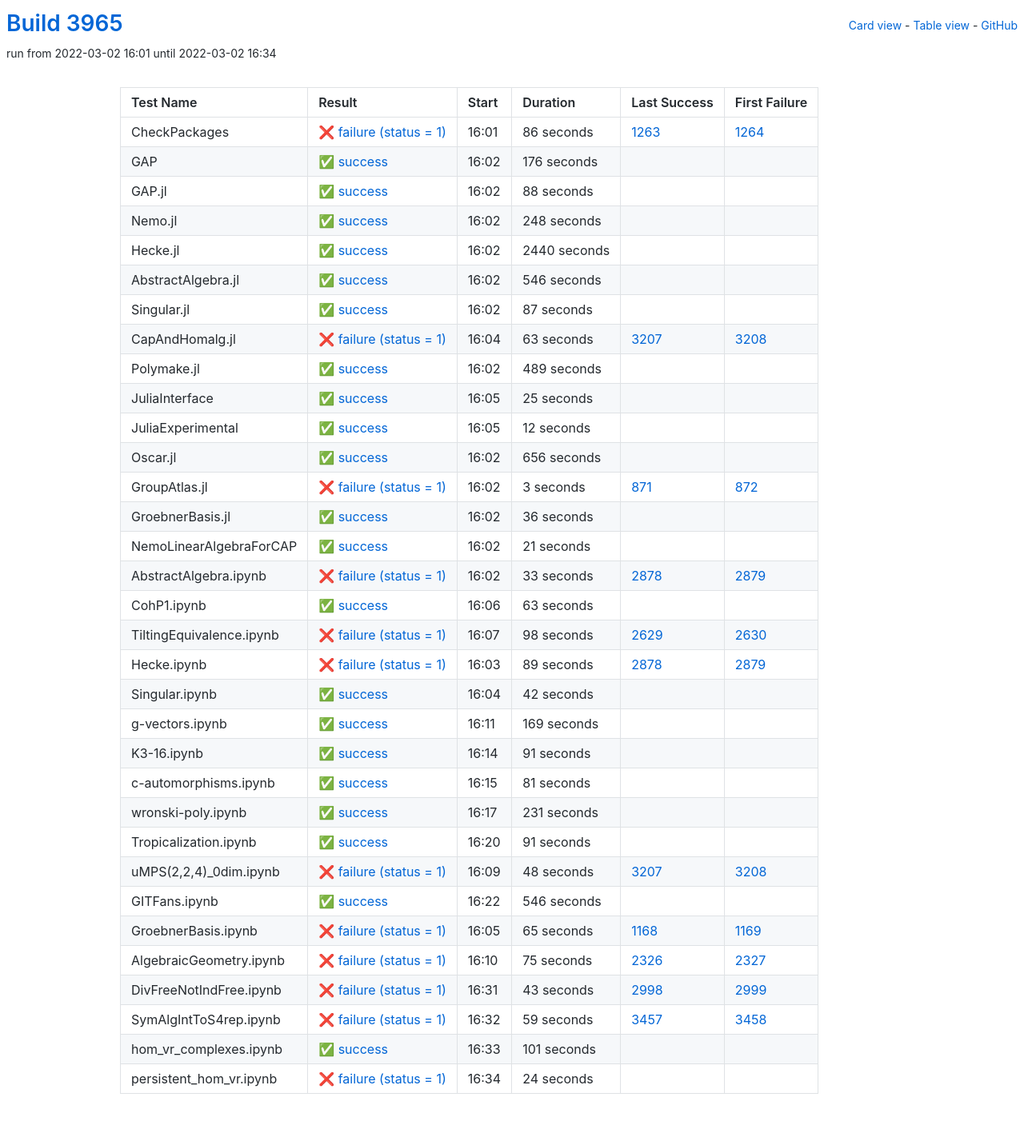
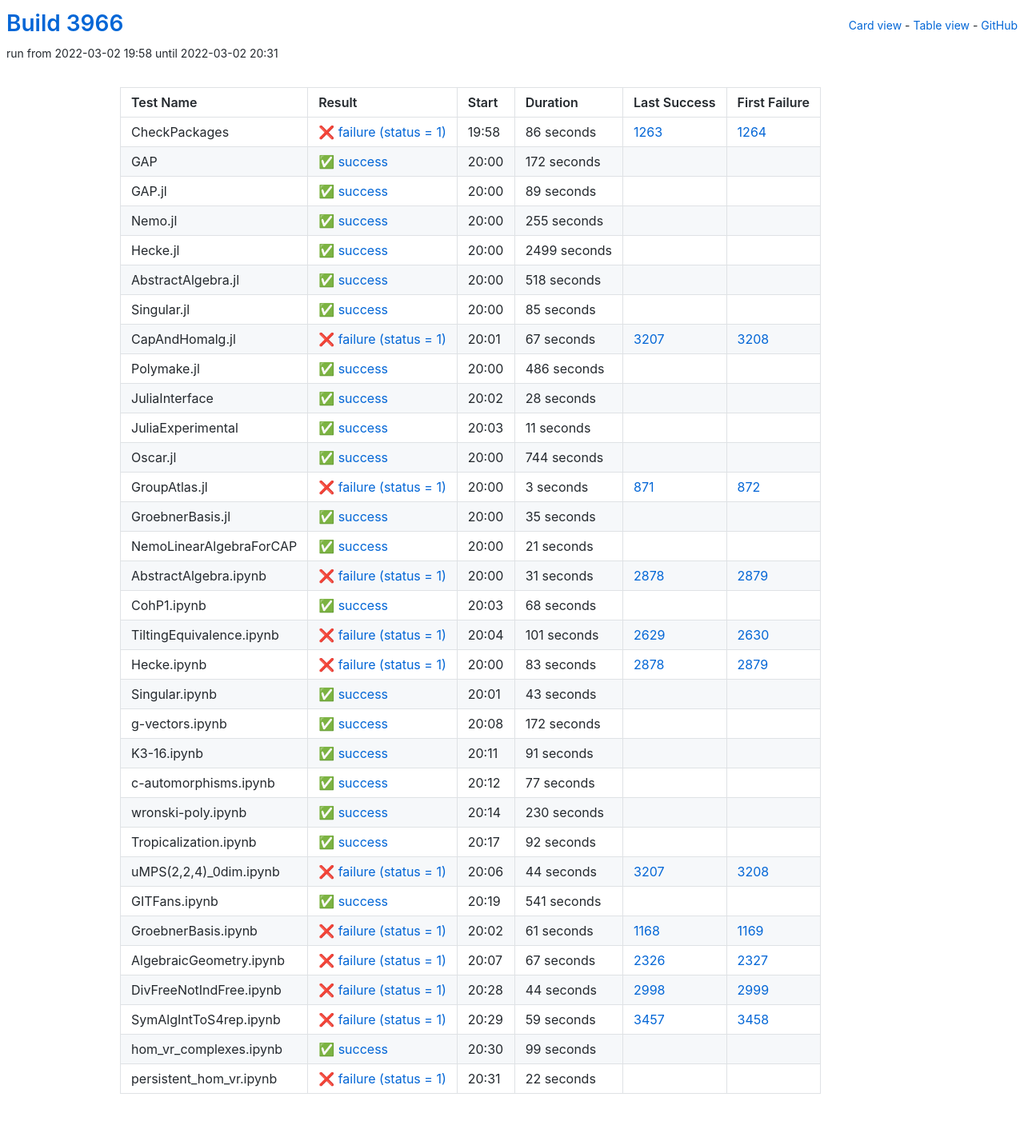
Before and after one commit to oscar-system/oscar-ci-status-stable, a Jekyll site: the page built from table.html, in a window 1280 px wide. Shown: the whole page at 80% size. Built offline with Jekyll 4.4.1, drawn with Linux system fonts in a browser that asks for light colours.

Commit message:
Build #3966

```diff
--- a/_data/ci.yml
+++ b/_data/ci.yml
@@ -1,6 +1,6 @@
 ---
-build: 3965
-build_url: https://oscarci.mathematik.uni-kl.de/job/oscar-stable/3965/
+build: 3966
+build_url: https://oscarci.mathematik.uni-kl.de/job/oscar-stable/3966/
 job: oscar-stable
 organization: oscar-system
 repo: oscar-ci-status-stable
@@ -8,8 +8,8 @@ repourl: https://github.com/oscar-system/oscar-ci-status-stable
 tests:
 - name: CheckPackages
   id: checkpackages
-  log: https://oscarci.mathematik.uni-kl.de/job/oscar-stable/3965/artifact/logs/build-3965/CheckPackages.log
-  start: 2022-03-02 16:01
+  log: https://oscarci.mathematik.uni-kl.de/job/oscar-stable/3966/artifact/logs/build-3966/CheckPackages.log
+  start: 2022-03-02 19:58
   success: false
   exitcode: 1
   status: failure
@@ -20,140 +20,140 @@ tests:
   first_failure_url: https://oscarci.mathematik.uni-kl.de/job/oscar-stable/1264/
 - name: GAP
   id: gap
-  log: https://oscarci.mathematik.uni-kl.de/job/oscar-stable/3965/artifact/logs/build-3965/GAP.log
-  start: 2022-03-02 16:02
+  log: https://oscarci.mathematik.uni-kl.de/job/oscar-stable/3966/artifact/logs/build-3966/GAP.log
+  start: 2022-03-02 20:00
   success: true
   exitcode: 0
   status: success
-  duration: 176
+  duration: 172
   last_success: false
   last_success_url:
   first_failure: false
   first_failure_url:
 - name: GAP.jl
   id: gap-jl
-  log: https://oscarci.mathematik.uni-kl.de/job/oscar-stable/3965/artifact/logs/build-3965/GAP.jl.log
-  start: 2022-03-02 16:02
+  log: https://oscarci.mathematik.uni-kl.de/job/oscar-stable/3966/artifact/logs/build-3966/GAP.jl.log
+  start: 2022-03-02 20:00
   success: true
   exitcode: 0
   status: success
-  duration: 88
+  duration: 89
   last_success: false
   last_success_url:
   first_failure: false
   first_failure_url:
 - name: Nemo.jl
   id: nemo-jl
-  log: https://oscarci.mathematik.uni-kl.de/job/oscar-stable/3965/artifact/logs/build-3965/Nemo.jl.log
-  start: 2022-03-02 16:02
+  log: https://oscarci.mathematik.uni-kl.de/job/oscar-stable/3966/artifact/logs/build-3966/Nemo.jl.log
+  start: 2022-03-02 20:00
   success: true
   exitcode: 0
   status: success
-  duration: 248
+  duration: 255
   last_success: false
   last_success_url:
   first_failure: false
   first_failure_url:
 - name: Hecke.jl
   id: hecke-jl
-  log: https://oscarci.mathematik.uni-kl.de/job/oscar-stable/3965/artifact/logs/build-3965/Hecke.jl.log
-  start: 2022-03-02 16:02
+  log: https://oscarci.mathematik.uni-kl.de/job/oscar-stable/3966/artifact/logs/build-3966/Hecke.jl.log
+  start: 2022-03-02 20:00
   success: true
   exitcode: 0
   status: success
-  duration: 2440
+  duration: 2499
   last_success: false
   last_success_url:
   first_failure: false
   first_failure_url:
 - name: AbstractAlgebra.jl
   id: abstractalgebra-jl
-  log: https://oscarci.mathematik.uni-kl.de/job/oscar-stable/3965/artifact/logs/build-3965/AbstractAlgebra.jl.log
-  start: 2022-03-02 16:02
+  log: https://oscarci.mathematik.uni-kl.de/job/oscar-stable/3966/artifact/logs/build-3966/AbstractAlgebra.jl.log
+  start: 2022-03-02 20:00
   success: true
   exitcode: 0
   status: success
-  duration: 546
+  duration: 518
   last_success: false
   last_success_url:
   first_failure: false
   first_failure_url:
 - name: Singular.jl
   id: singular-jl
-  log: https://oscarci.mathematik.uni-kl.de/job/oscar-stable/3965/artifact/logs/build-3965/Singular.jl.log
-  start: 2022-03-02 16:02
+  log: https://oscarci.mathematik.uni-kl.de/job/oscar-stable/3966/artifact/logs/build-3966/Singular.jl.log
+  start: 2022-03-02 20:00
   success: true
   exitcode: 0
   status: success
-  duration: 87
+  duration: 85
   last_success: false
   last_success_url:
   first_failure: false
   first_failure_url:
 - name: CapAndHomalg.jl
   id: capandhomalg-jl
-  log: https://oscarci.mathematik.uni-kl.de/job/oscar-stable/3965/artifact/logs/build-3965/CapAndHomalg.jl.log
-  start: 2022-03-02 16:04
+  log: https://oscarci.mathematik.uni-kl.de/job/oscar-stable/3966/artifact/logs/build-3966/CapAndHomalg.jl.log
+  start: 2022-03-02 20:01
   success: false
   exitcode: 1
   status: failure
-  duration: 63
+  duration: 67
   last_success: 3207
   last_success_url: https://oscarci.mathematik.uni-kl.de/job/oscar-stable/3207/
   first_failure: 3208
   first_failure_url: https://oscarci.mathematik.uni-kl.de/job/oscar-stable/3208/
 - name: Polymake.jl
   id: polymake-jl
-  log: https://oscarci.mathematik.uni-kl.de/job/oscar-stable/3965/artifact/logs/build-3965/Polymake.jl.log
-  start: 2022-03-02 16:02
+  log: https://oscarci.mathematik.uni-kl.de/job/oscar-stable/3966/artifact/logs/build-3966/Polymake.jl.log
+  start: 2022-03-02 20:00
   success: true
   exitcode: 0
   status: success
-  duration: 489
+  duration: 486
   last_success: false
   last_success_url:
   first_failure: false
   first_failure_url:
 - name: JuliaInterface
   id: juliainterface
-  log: https://oscarci.mathematik.uni-kl.de/job/oscar-stable/3965/artifact/logs/build-3965/JuliaInterface.log
-  start: 2022-03-02 16:05
+  log: https://oscarci.mathematik.uni-kl.de/job/oscar-stable/3966/artifact/logs/build-3966/JuliaInterface.log
+  start: 2022-03-02 20:02
   success: true
   exitcode: 0
   status: success
-  duration: 25
+  duration: 28
   last_success: false
   last_success_url:
   first_failure: false
   first_failure_url:
 - name: JuliaExperimental
   id: juliaexperimental
-  log: https://oscarci.mathematik.uni-kl.de/job/oscar-stable/3965/artifact/logs/build-3965/JuliaExperimental.log
-  start: 2022-03-02 16:05
+  log: https://oscarci.mathematik.uni-kl.de/job/oscar-stable/3966/artifact/logs/build-3966/JuliaExperimental.log
+  start: 2022-03-02 20:03
   success: true
   exitcode: 0
   status: success
-  duration: 12
+  duration: 11
   last_success: false
   last_success_url:
   first_failure: false
   first_failure_url:
 - name: Oscar.jl
   id: oscar-jl
-  log: https://oscarci.mathematik.uni-kl.de/job/oscar-stable/3965/artifact/logs/build-3965/Oscar.jl.log
-  start: 2022-03-02 16:02
+  log: https://oscarci.mathematik.uni-kl.de/job/oscar-stable/3966/artifact/logs/build-3966/Oscar.jl.log
+  start: 2022-03-02 20:00
   success: true
   exitcode: 0
   status: success
-  duration: 656
+  duration: 744
   last_success: false
   last_success_url:
   first_failure: false
   first_failure_url:
 - name: GroupAtlas.jl
   id: groupatlas-jl
-  log: https://oscarci.mathematik.uni-kl.de/job/oscar-stable/3965/artifact/logs/build-3965/GroupAtlas.jl.log
-  start: 2022-03-02 16:02
+  log: https://oscarci.mathematik.uni-kl.de/job/oscar-stable/3966/artifact/logs/build-3966/GroupAtlas.jl.log
+  start: 2022-03-02 20:00
   success: false
   exitcode: 1
   status: failure
@@ -164,20 +164,20 @@ tests:
   first_failure_url: https://oscarci.mathematik.uni-kl.de/job/oscar-stable/872/
 - name: GroebnerBasis.jl
   id: groebnerbasis-jl
-  log: https://oscarci.mathematik.uni-kl.de/job/oscar-stable/3965/artifact/logs/build-3965/GroebnerBasis.jl.log
-  start: 2022-03-02 16:02
+  log: https://oscarci.mathematik.uni-kl.de/job/oscar-stable/3966/artifact/logs/build-3966/GroebnerBasis.jl.log
+  start: 2022-03-02 20:00
   success: true
   exitcode: 0
   status: success
-  duration: 36
+  duration: 35
   last_success: false
   last_success_url:
   first_failure: false
   first_failure_url:
 - name: NemoLinearAlgebraForCAP
   id: nemolinearalgebraforcap
-  log: https://oscarci.mathematik.uni-kl.de/job/oscar-stable/3965/artifact/logs/build-3965/NemoLinearAlgebraForCAP.log
-  start: 2022-03-02 16:02
+  log: https://oscarci.mathematik.uni-kl.de/job/oscar-stable/3966/artifact/logs/build-3966/NemoLinearAlgebraForCAP.log
+  start: 2022-03-02 20:00
   success: true
   exitcode: 0
   status: success
@@ -188,80 +188,80 @@ tests:
   first_failure_url:
 - name: AbstractAlgebra.ipynb
   id: abstractalgebra-ipynb
-  log: https://oscarci.mathematik.uni-kl.de/job/oscar-stable/3965/artifact/logs/build-3965/AbstractAlgebra.ipynb.log
-  start: 2022-03-02 16:02
+  log: https://oscarci.mathematik.uni-kl.de/job/oscar-stable/3966/artifact/logs/build-3966/AbstractAlgebra.ipynb.log
+  start: 2022-03-02 20:00
   success: false
   exitcode: 1
   status: failure
-  duration: 33
+  duration: 31
   last_success: 2878
   last_success_url: https://oscarci.mathematik.uni-kl.de/job/oscar-stable/2878/
   first_failure: 2879
   first_failure_url: https://oscarci.mathematik.uni-kl.de/job/oscar-stable/2879/
 - name: CohP1.ipynb
   id: cohp1-ipynb
-  log: https://oscarci.mathematik.uni-kl.de/job/oscar-stable/3965/artifact/logs/build-3965/CohP1.ipynb.log
-  start: 2022-03-02 16:06
+  log: https://oscarci.mathematik.uni-kl.de/job/oscar-stable/3966/artifact/logs/build-3966/CohP1.ipynb.log
+  start: 2022-03-02 20:03
   success: true
   exitcode: 0
   status: success
-  duration: 63
+  duration: 68
   last_success: false
   last_success_url:
   first_failure: false
   first_failure_url:
 - name: TiltingEquivalence.ipynb
   id: tiltingequivalence-ipynb
-  log: https://oscarci.mathematik.uni-kl.de/job/oscar-stable/3965/artifact/logs/build-3965/TiltingEquivalence.ipynb.log
-  start: 2022-03-02 16:07
+  log: https://oscarci.mathematik.uni-kl.de/job/oscar-stable/3966/artifact/logs/build-3966/TiltingEquivalence.ipynb.log
+  start: 2022-03-02 20:04
   success: false
   exitcode: 1
   status: failure
-  duration: 98
+  duration: 101
   last_success: 2629
   last_success_url: https://oscarci.mathematik.uni-kl.de/job/oscar-stable/2629/
   first_failure: 2630
   first_failure_url: https://oscarci.mathematik.uni-kl.de/job/oscar-stable/2630/
 - name: Hecke.ipynb
   id: hecke-ipynb
-  log: https://oscarci.mathematik.uni-kl.de/job/oscar-stable/3965/artifact/logs/build-3965/Hecke.ipynb.log
-  start: 2022-03-02 16:03
+  log: https://oscarci.mathematik.uni-kl.de/job/oscar-stable/3966/artifact/logs/build-3966/Hecke.ipynb.log
+  start: 2022-03-02 20:00
   success: false
   exitcode: 1
   status: failure
-  duration: 89
+  duration: 83
   last_success: 2878
   last_success_url: https://oscarci.mathematik.uni-kl.de/job/oscar-stable/2878/
   first_failure: 2879
   first_failure_url: https://oscarci.mathematik.uni-kl.de/job/oscar-stable/2879/
 - name: Singular.ipynb
   id: singular-ipynb
-  log: https://oscarci.mathematik.uni-kl.de/job/oscar-stable/3965/artifact/logs/build-3965/Singular.ipynb.log
-  start: 2022-03-02 16:04
+  log: https://oscarci.mathematik.uni-kl.de/job/oscar-stable/3966/artifact/logs/build-3966/Singular.ipynb.log
+  start: 2022-03-02 20:01
   success: true
   exitcode: 0
   status: success
-  duration: 42
+  duration: 43
   last_success: false
   last_success_url:
   first_failure: false
   first_failure_url:
 - name: g-vectors.ipynb
   id: g-vectors-ipynb
-  log: https://oscarci.mathematik.uni-kl.de/job/oscar-stable/3965/artifact/logs/build-3965/g-vectors.ipynb.log
-  start: 2022-03-02 16:11
+  log: https://oscarci.mathematik.uni-kl.de/job/oscar-stable/3966/artifact/logs/build-3966/g-vectors.ipynb.log
+  start: 2022-03-02 20:08
   success: true
   exitcode: 0
   status: success
-  duration: 169
+  duration: 172
   last_success: false
   last_success_url:
   first_failure: false
   first_failure_url:
 - name: K3-16.ipynb
   id: k3-16-ipynb
-  log: https://oscarci.mathematik.uni-kl.de/job/oscar-stable/3965/artifact/logs/build-3965/K3-16.ipynb.log
-  start: 2022-03-02 16:14
+  log: https://oscarci.mathematik.uni-kl.de/job/oscar-stable/3966/artifact/logs/build-3966/K3-16.ipynb.log
+  start: 2022-03-02 20:11
   success: true
   exitcode: 0
   status: success
@@ -272,104 +272,104 @@ tests:
   first_failure_url:
 - name: c-automorphisms.ipynb
   id: c-automorphisms-ipynb
-  log: https://oscarci.mathematik.uni-kl.de/job/oscar-stable/3965/artifact/logs/build-3965/c-automorphisms.ipynb.log
-  start: 2022-03-02 16:15
+  log: https://oscarci.mathematik.uni-kl.de/job/oscar-stable/3966/artifact/logs/build-3966/c-automorphisms.ipynb.log
+  start: 2022-03-02 20:12
   success: true
   exitcode: 0
   status: success
-  duration: 81
+  duration: 77
   last_success: false
   last_success_url:
   first_failure: false
   first_failure_url:
 - name: wronski-poly.ipynb
   id: wronski-poly-ipynb
-  log: https://oscarci.mathematik.uni-kl.de/job/oscar-stable/3965/artifact/logs/build-3965/wronski-poly.ipynb.log
-  start: 2022-03-02 16:17
+  log: https://oscarci.mathematik.uni-kl.de/job/oscar-stable/3966/artifact/logs/build-3966/wronski-poly.ipynb.log
+  start: 2022-03-02 20:14
   success: true
   exitcode: 0
   status: success
-  duration: 231
+  duration: 230
   last_success: false
   last_success_url:
   first_failure: false
   first_failure_url:
 - name: Tropicalization.ipynb
   id: tropicalization-ipynb
-  log: https://oscarci.mathematik.uni-kl.de/job/oscar-stable/3965/artifact/logs/build-3965/Tropicalization.ipynb.log
-  start: 2022-03-02 16:20
+  log: https://oscarci.mathematik.uni-kl.de/job/oscar-stable/3966/artifact/logs/build-3966/Tropicalization.ipynb.log
+  start: 2022-03-02 20:17
   success: true
   exitcode: 0
   status: success
-  duration: 91
+  duration: 92
   last_success: false
   last_success_url:
   first_failure: false
   first_failure_url:
 - name: uMPS(2,2,4)_0dim.ipynb
   id: umps-2-2-4-0dim-ipynb
-  log: https://oscarci.mathematik.uni-kl.de/job/oscar-stable/3965/artifact/logs/build-3965/uMPS-2-2-4-_0dim.ipynb.log
-  start: 2022-03-02 16:09
+  log: https://oscarci.mathematik.uni-kl.de/job/oscar-stable/3966/artifact/logs/build-3966/uMPS-2-2-4-_0dim.ipynb.log
+  start: 2022-03-02 20:06
   success: false
   exitcode: 1
   status: failure
-  duration: 48
+  duration: 44
   last_success: 3207
   last_success_url: https://oscarci.mathematik.uni-kl.de/job/oscar-stable/3207/
   first_failure: 3208
   first_failure_url: https://oscarci.mathematik.uni-kl.de/job/oscar-stable/3208/
 - name: GITFans.ipynb
   id: gitfans-ipynb
-  log: https://oscarci.mathematik.uni-kl.de/job/oscar-stable/3965/artifact/logs/build-3965/GITFans.ipynb.log
-  start: 2022-03-02 16:22
+  log: https://oscarci.mathematik.uni-kl.de/job/oscar-stable/3966/artifact/logs/build-3966/GITFans.ipynb.log
+  start: 2022-03-02 20:19
   success: true
   exitcode: 0
   status: success
-  duration: 546
+  duration: 541
   last_success: false
   last_success_url:
   first_failure: false
   first_failure_url:
 - name: GroebnerBasis.ipynb
   id: groebnerbasis-ipynb
-  log: https://oscarci.mathematik.uni-kl.de/job/oscar-stable/3965/artifact/logs/build-3965/GroebnerBasis.ipynb.log
-  start: 2022-03-02 16:05
+  log: https://oscarci.mathematik.uni-kl.de/job/oscar-stable/3966/artifact/logs/build-3966/GroebnerBasis.ipynb.log
+  start: 2022-03-02 20:02
   success: false
   exitcode: 1
   status: failure
-  duration: 65
+  duration: 61
   last_success: 1168
   last_success_url: https://oscarci.mathematik.uni-kl.de/job/oscar-stable/1168/
   first_failure: 1169
   first_failure_url: https://oscarci.mathematik.uni-kl.de/job/oscar-stable/1169/
 - name: AlgebraicGeometry.ipynb
   id: algebraicgeometry-ipynb
-  log: https://oscarci.mathematik.uni-kl.de/job/oscar-stable/3965/artifact/logs/build-3965/AlgebraicGeometry.ipynb.log
-  start: 2022-03-02 16:10
+  log: https://oscarci.mathematik.uni-kl.de/job/oscar-stable/3966/artifact/logs/build-3966/AlgebraicGeometry.ipynb.log
+  start: 2022-03-02 20:07
   success: false
   exitcode: 1
   status: failure
-  duration: 75
+  duration: 67
   last_success: 2326
   last_success_url: https://oscarci.mathematik.uni-kl.de/job/oscar-stable/2326/
   first_failure: 2327
   first_failure_url: https://oscarci.mathematik.uni-kl.de/job/oscar-stable/2327/
 - name: DivFreeNotIndFree.ipynb
   id: divfreenotindfree-ipynb
-  log: https://oscarci.mathematik.uni-kl.de/job/oscar-stable/3965/artifact/logs/build-3965/DivFreeNotIndFree.ipynb.log
-  start: 2022-03-02 16:31
+  log: https://oscarci.mathematik.uni-kl.de/job/oscar-stable/3966/artifact/logs/build-3966/DivFreeNotIndFree.ipynb.log
+  start: 2022-03-02 20:28
   success: false
   exitcode: 1
   status: failure
-  duration: 43
+  duration: 44
   last_success: 2998
   last_success_url: https://oscarci.mathematik.uni-kl.de/job/oscar-stable/2998/
   first_failure: 2999
   first_failure_url: https://oscarci.mathematik.uni-kl.de/job/oscar-stable/2999/
 - name: SymAlgIntToS4rep.ipynb
   id: symalginttos4rep-ipynb
-  log: https://oscarci.mathematik.uni-kl.de/job/oscar-stable/3965/artifact/logs/build-3965/SymAlgIntToS4rep.ipynb.log
-  start: 2022-03-02 16:32
+  log: https://oscarci.mathematik.uni-kl.de/job/oscar-stable/3966/artifact/logs/build-3966/SymAlgIntToS4rep.ipynb.log
+  start: 2022-03-02 20:29
   success: false
   exitcode: 1
   status: failure
@@ -380,24 +380,24 @@ tests:
   first_failure_url: https://oscarci.mathematik.uni-kl.de/job/oscar-stable/3458/
 - name: hom_vr_complexes.ipynb
   id: hom-vr-complexes-ipynb
-  log: https://oscarci.mathematik.uni-kl.de/job/oscar-stable/3965/artifact/logs/build-3965/hom_vr_complexes.ipynb.log
-  start: 2022-03-02 16:33
+  log: https://oscarci.mathematik.uni-kl.de/job/oscar-stable/3966/artifact/logs/build-3966/hom_vr_complexes.ipynb.log
+  start: 2022-03-02 20:30
   success: true
   exitcode: 0
   status: success
-  duration: 101
+  duration: 99
   last_success: false
   last_success_url:
   first_failure: false
   first_failure_url:
 - name: persistent_hom_vr.ipynb
   id: persistent-hom-vr-ipynb
-  log: https://oscarci.mathematik.uni-kl.de/job/oscar-stable/3965/artifact/logs/build-3965/persistent_hom_vr.ipynb.log
-  start: 2022-03-02 16:34
+  log: https://oscarci.mathematik.uni-kl.de/job/oscar-stable/3966/artifact/logs/build-3966/persistent_hom_vr.ipynb.log
+  start: 2022-03-02 20:31
   success: false
   exitcode: 1
   status: failure
-  duration: 24
+  duration: 22
   last_success: false
   last_success_url:
   first_failure: false
```
Also changed, not shown: README.md.
